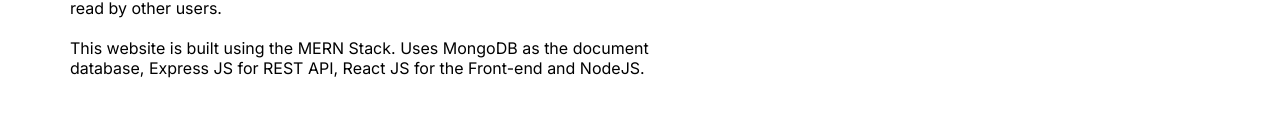
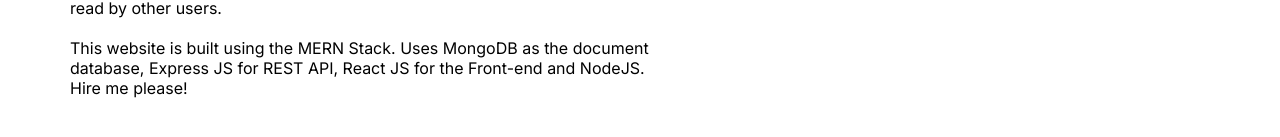
Before and after one commit to Dayne-Game/Blog-Website, a React (Create React App) app in the folder frontend/: page / in a window 1280 px wide. Shown: the part 321-458 px from the top of the page. Built offline with nearby package versions, Linux system fonts and the light colour scheme.

Commit message:
Added test text

```diff
--- a/frontend/src/screen/HomeScreen.js
+++ b/frontend/src/screen/HomeScreen.js
@@ -11,6 +11,8 @@
             <br />
             <br />
             This website is built using the MERN Stack. Uses MongoDB as the document database, Express JS for REST API, React JS for the Front-end and NodeJS.
+            <br/>
+            <p>Hire me please!</p>
           </p>
         </div>
       </div>
```
Also changed, not shown: 1 other file (tests, documents, lock files or other folders).
